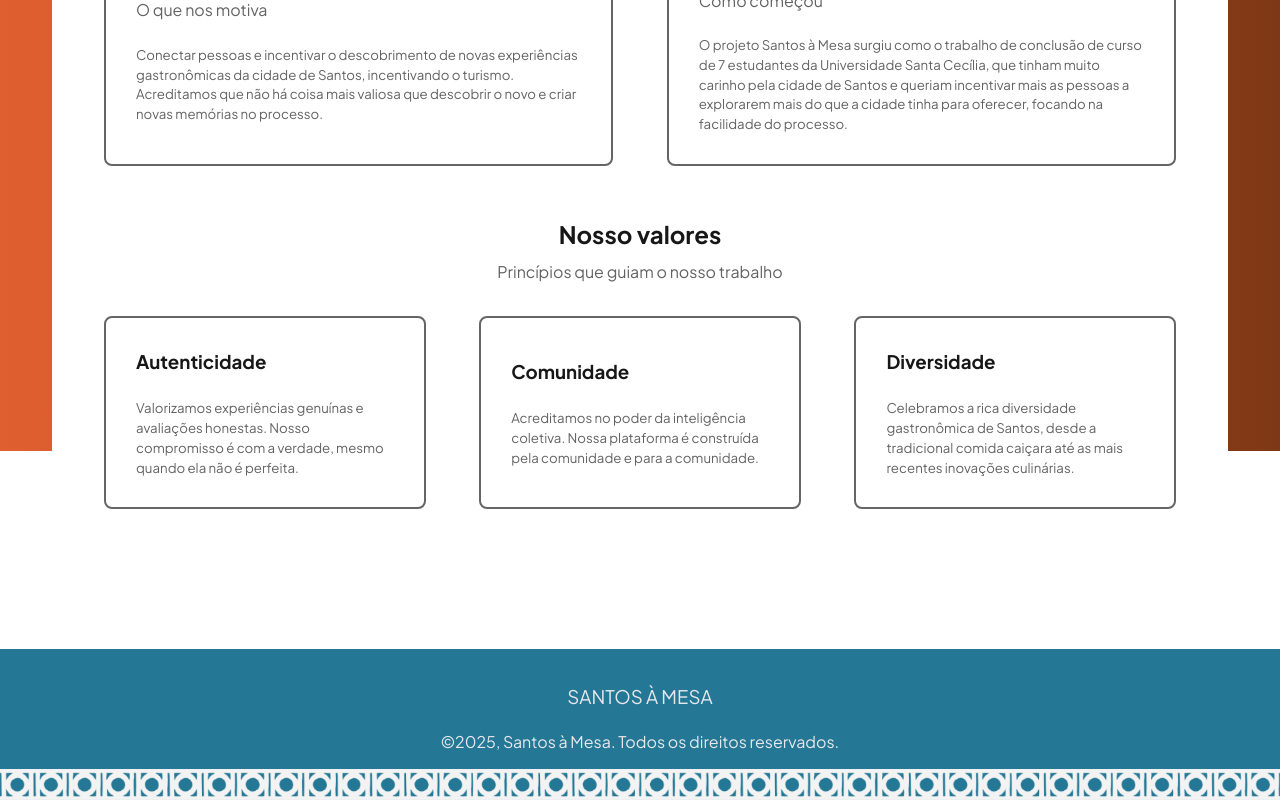
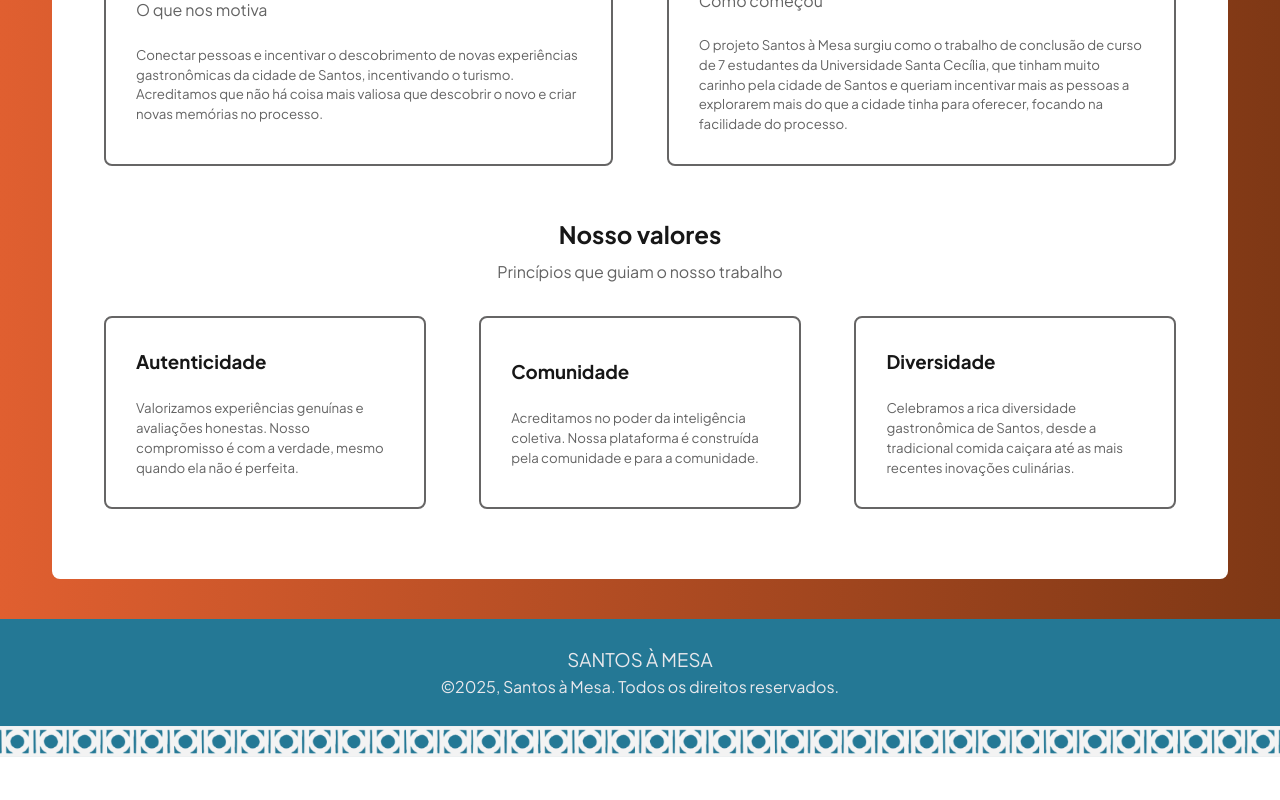
Before and after one commit to aguiar-marcelo/santosamesa, a Next.js app: page /sobreNos in a window 1280 px wide. Shown: the part 349-1149 px from the top of the page. After the commit the page ends 1106 px from the top, so only its background shows below. Built offline with nearby package versions, Linux system fonts and the light colour scheme.

Commit message:
fix: footer global

```diff
--- /dev/null
+++ b/src/app/footer/page.tsx
@@ -0,0 +1,7 @@
+import FooterSection from "@/components/FooterSection";
+
+export default function Footer() {
+    return (
+        <FooterSection />
+    );
+}
--- /dev/null
+++ b/src/components/FooterSection.tsx
@@ -0,0 +1,18 @@
+"use client";
+import React from "react";
+import Image from "next/image";
+
+const FooterSection = () => {
+    return (
+
+        <div className="bg-[#247895] w-full mt-auto">
+            <div className="flex flex-col items-center text-[#e8e8ec] p-[15px] my-3">
+                <h3 className="my-0">SANTOS À MESA</h3>
+                <h4 className="my-0">©2025, Santos à Mesa. Todos os direitos reservados.</h4>
+            </div>
+            <Image src={"/img/img-mureta.png"} width="1000" height="1000" className="w-full" alt="muretas-santos" />
+        </div>
+    )
+}
+
+export default FooterSection;
--- a/src/components/HomePage.tsx
+++ b/src/components/HomePage.tsx
@@ -5,12 +5,13 @@ import { Search, User, LogOut } from "lucide-react";
 import Link from "next/link";
 import { useAuth } from "@/context/AuthContext";
 import MenuSection from "./MenuSection";
+import FooterSection from "./FooterSection";
 
 const HomePage = () => {
   return (
-    <>
+    <div className="flex flex-col min-h-screen"> {/* Alterado para flex e min-h-screen */}
       <style>{fadeInUpKeyframes}</style>
-      <div className="relative w-full h-full">
+      <div className="relative w-full">
         <div
           className="bg-cover bg-center h-[350px] w-full"
           style={{ backgroundImage: "url('img/img-homepage.jpg')" }}
@@ -87,22 +88,9 @@ const HomePage = () => {
             </div>
           ))}
         </div>
-
-        <div className="bg-[#247895] mt-[30px] w-full">
-          <div className="flex flex-col items-center text-[#e8e8ec] p-[15px]">
-            <h3>SANTOS À MESA</h3>
-            ©2025, Santos à Mesa. Todos os direitos reservados.
-          </div>
-          <Image
-            src={"/img/img-mureta.png"}
-            width="1000"
-            height="1000"
-            className="w-full"
-            alt="muretas-santos"
-          />
-        </div>
       </div>
-    </>
+      <FooterSection />
+    </div>
   );
 };
 
--- a/src/components/SobreNosPage.tsx
+++ b/src/components/SobreNosPage.tsx
@@ -5,6 +5,7 @@ import Image from 'next/image';
 import { useAuth } from '@/context/AuthContext';
 import { LogOut, User } from 'lucide-react';
 import MenuSection from './MenuSection';
+import FooterSection from './FooterSection';
 
 const SobreNosPage = () => {
     const { user, token, signOut } = useAuth();
@@ -53,14 +54,10 @@ const SobreNosPage = () => {
         return () => document.removeEventListener('mousedown', handleClickOutside);
     }, []);
 
-
     return (
-        <div className="relative w-full h-full" style={{ backgroundImage: 'linear-gradient(to right, #E05F30, #7f3815)' }}>
-            <div className="bg-cover bg-center h-[350px] w-full" >
+        <div className="relative w-full min-h-screen flex flex-col overflow-x-hidden" style={{ backgroundImage: 'linear-gradient(to right, #E05F30, #7f3815)' }}>
             <MenuSection />
-                <div className="flex flex-col items-center mx-8">
-
-
+            <div className="flex flex-col items-center mx-8 flex-grow">
                 <div className="center-container main-content">
                     <div className="center-container" style={{ marginTop: '70px' }} >
                         <h2 className='my-0 font-bold'>Sobre Nós</h2>
@@ -131,14 +128,7 @@ const SobreNosPage = () => {
                     </div>
                 </div>
             </div>
-                <div className="bg-[#247895] mt-[30px] w-full">
-                    <div className="flex flex-col items-center text-[#e8e8ec] p-[15px]">
-                        <h3>SANTOS À MESA</h3>
-                        ©2025, Santos à Mesa. Todos os direitos reservados.
-                    </div>
-                    <Image src={"/img/img-mureta.png"} width="1000" height="1000" className="w-full" alt="muretas-santos" />
-                </div>
-            </div>
+            <FooterSection/>
 
             <style>{fadeInUpKeyframes}</style>
 
```
Also changed, not shown: src/components/MenuSection.tsx (indentation only). Lines whose indentation alone changed are shown as unchanged.
